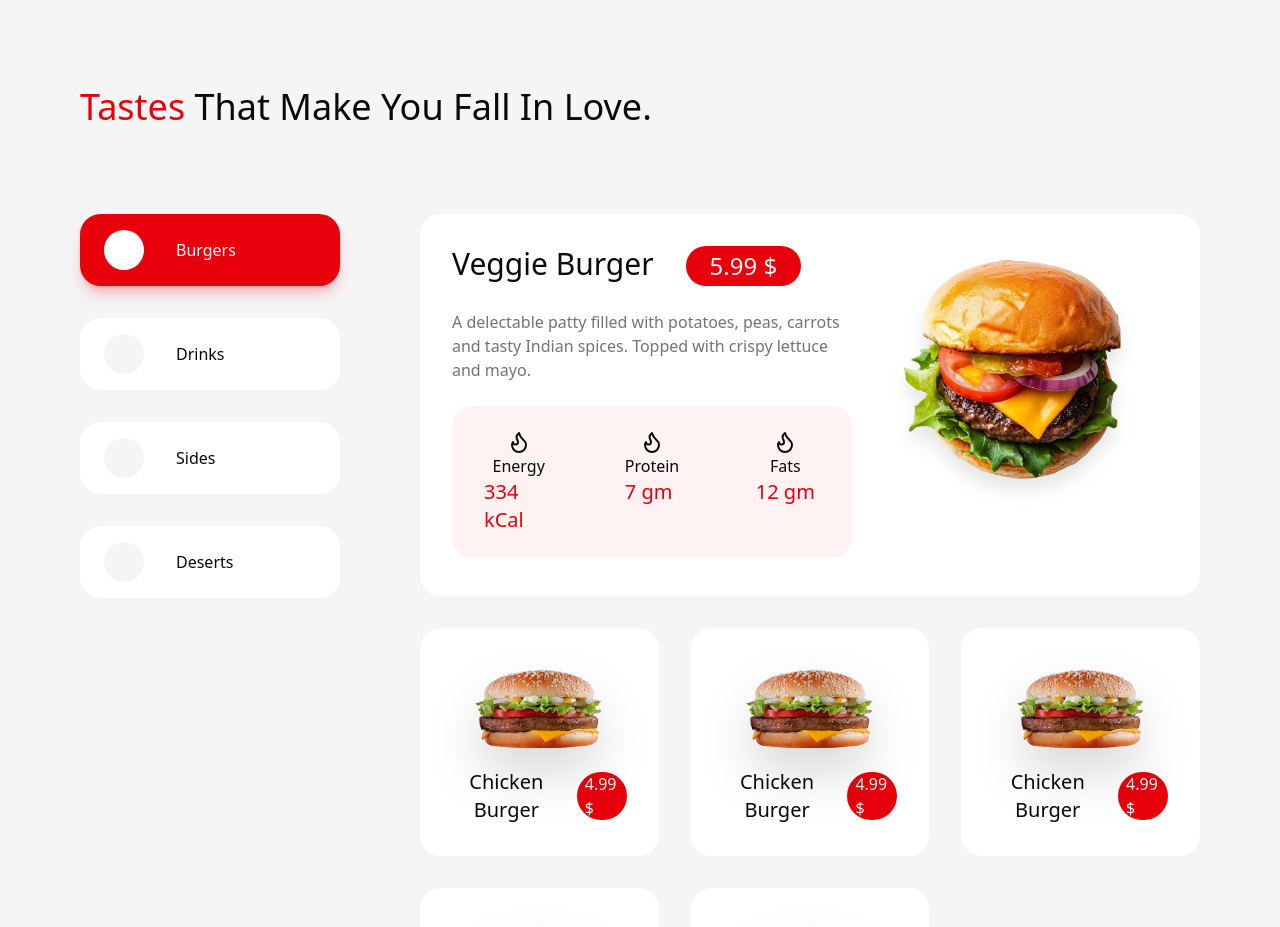
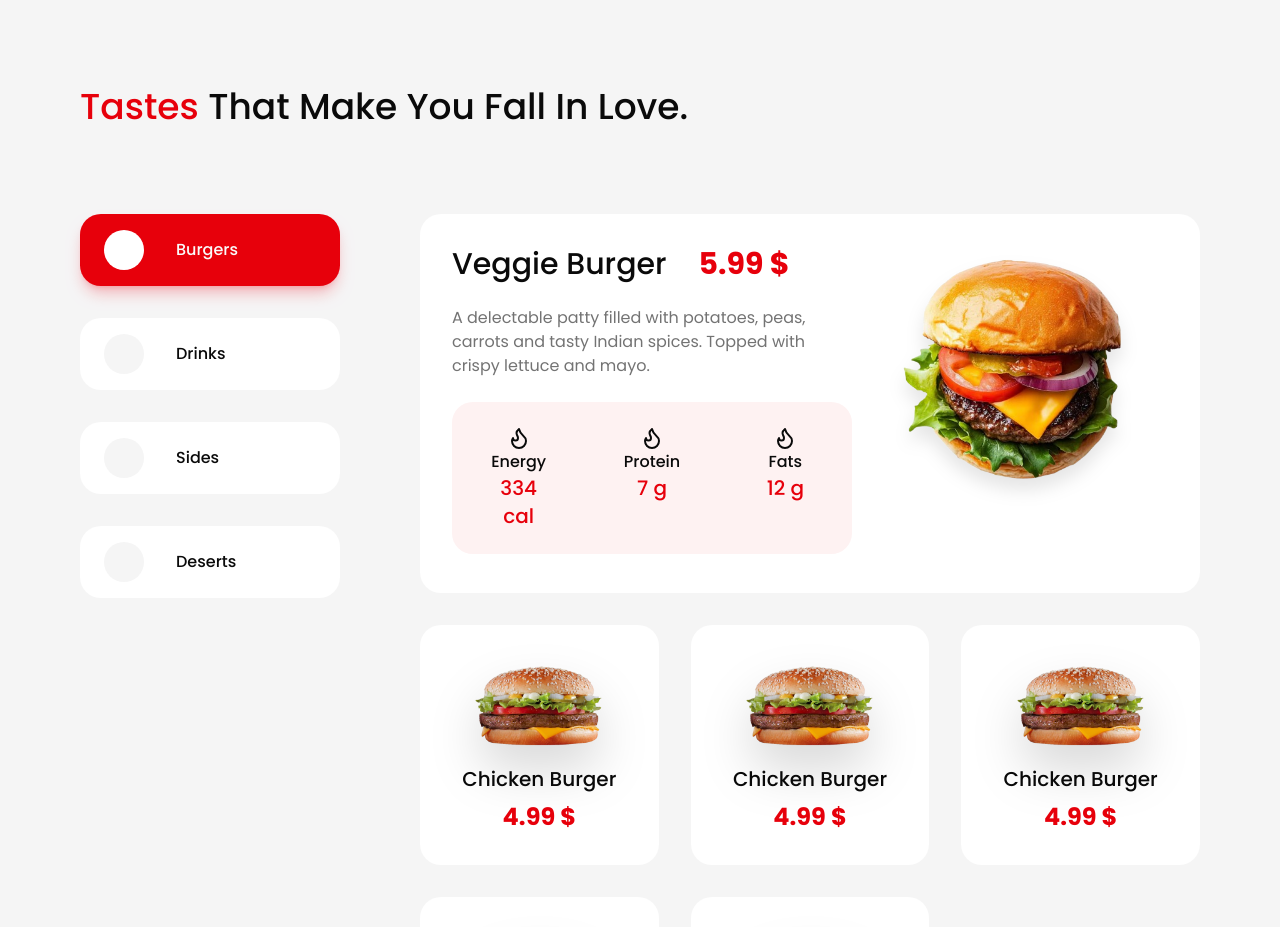
Before and after one commit to CodingDango/food-menu, a React (Vite) app: page / in a window 1280 px wide. Shown: the top 927 px of the page. Built offline with nearby package versions, Linux system fonts and the light colour scheme.

Commit message:
changed to poppins font

```diff
--- a/index.html
+++ b/index.html
@@ -1,9 +1,18 @@
-<!doctype html>
+<!DOCTYPE html>
 <html lang="en">
   <head>
     <meta charset="UTF-8" />
     <link rel="icon" type="image/svg+xml" href="/vite.svg" />
     <meta name="viewport" content="width=device-width, initial-scale=1.0" />
+
+    <!-- google fonts -->
+    <link rel="preconnect" href="https://fonts.googleapis.com" />
+    <link rel="preconnect" href="https://fonts.gstatic.com" crossorigin />
+    <link
+      href="https://fonts.googleapis.com/css2?family=Poppins:ital,wght@0,100;0,200;0,300;0,400;0,500;0,600;0,700;0,800;0,900;1,100;1,200;1,300;1,400;1,500;1,600;1,700;1,800;1,900&display=swap"
+      rel="stylesheet"
+    />
+
     <title>food-menu-project</title>
   </head>
   <body>
--- a/src/App.tsx
+++ b/src/App.tsx
@@ -11,9 +11,9 @@ const BURGER_HERO: Food = {
   price: 5.99,
   imageSrc: "/burger1.png",
   nutrients: [
-    { name: "energy", value: "334 kCal" },
-    { name: "protein", value: "7 gm" },
-    { name: "fats", value: "12 gm" },
+    { name: "energy", value: "334 cal" },
+    { name: "protein", value: "7 g" },
+    { name: "fats", value: "12 g" },
   ],
 };
 
@@ -47,7 +47,7 @@ const BURGERS: Food[] = [
 
 export default function Menu() {
   return (
-    <div className="p-2xl grid place-items-center">
+    <div className="p-2xl grid place-items-center font-main">
       <div className="max-w-7xl w-full">
         <div className="flex flex-col gap-2xl">
           <MenuHeading />
--- a/src/components/FoodGrid.tsx
+++ b/src/components/FoodGrid.tsx
@@ -12,13 +12,12 @@ export default function FoodGrid({ foods }: { foods: Food[] }) {
             />
           </div>
 
-          <div className="flex items-center gap-sm">
+          <div className="w-full flex flex-col items-center gap-xs">
             <p className="font-medium text-xl text-center capitalize">
               {food.name}
             </p>
-            <span className="rounded-full px-xs text-primary-foreground bg-primary font-medium">
-              {food.price} $
-            </span>
+
+            <span className="text-2xl text-primary font-bold">{food.price} $</span>
           </div>
         </div>
       ))}
--- a/src/components/FoodHero.tsx
+++ b/src/components/FoodHero.tsx
@@ -11,17 +11,18 @@ export default function FoodHero({
   return (
     <div className="bg-card grid grid-cols-[1fr_300px] p-lg rounded-2xl gap-sm  ">
       <div className="space-y-md">
-        <div className="flex gap-lg">
+        <div className="flex items-center gap-lg">
           <h2 className="text-3xl font-medium capitalize">{name}</h2>
-          <span className="rounded-full px-md p-1 text-2xl text-primary-foreground bg-primary font-medium">
+          <span className="text-3xl text-primary font-bold">
             {price} $
           </span>
         </div>
         <p className="text-muted-foreground">{description}</p>
+
         <div className="bg-secondary rounded-2xl overflow-hidden justify-between inline-block">
           <div className="grid grid-cols-3">
             {nutrients.map((nutrient) => (
-              <div className="py-md flex flex-col gap-xs items-center">
+              <div className="py-md flex flex-col gap-xs items-center text-center">
                 <div className="px-lg">
                   <div className="flex flex-col items-center">
                     <FlameIcon />
--- a/src/index.css
+++ b/src/index.css
@@ -4,6 +4,7 @@
 @custom-variant dark (&:is(.dark *));
 
 @theme inline {
+  --font-main: 'Poppins', sans-serif;
   --radius-sm: calc(var(--radius) - 4px);
   --radius-md: calc(var(--radius) - 2px);
   --radius-lg: var(--radius);
```
